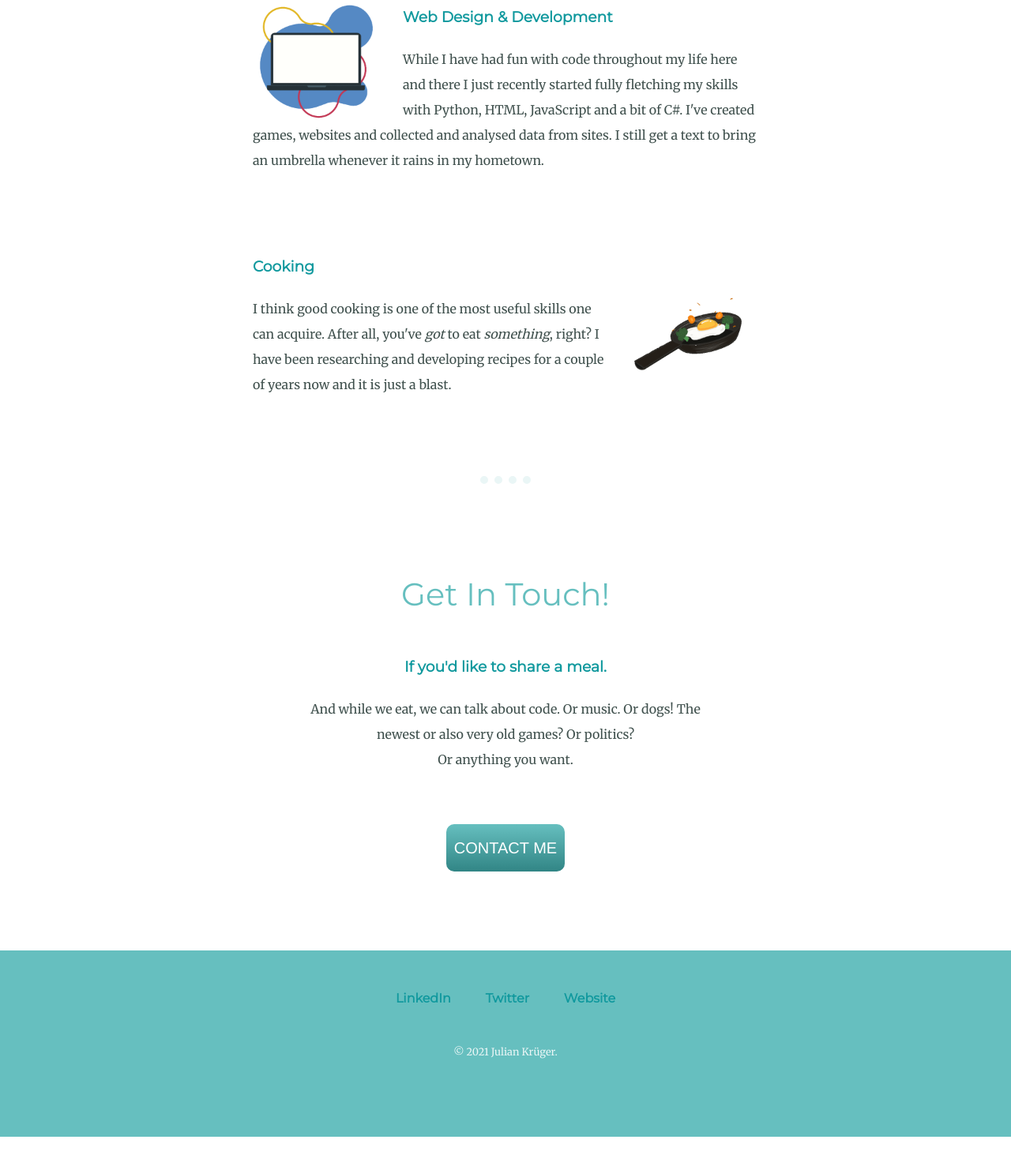
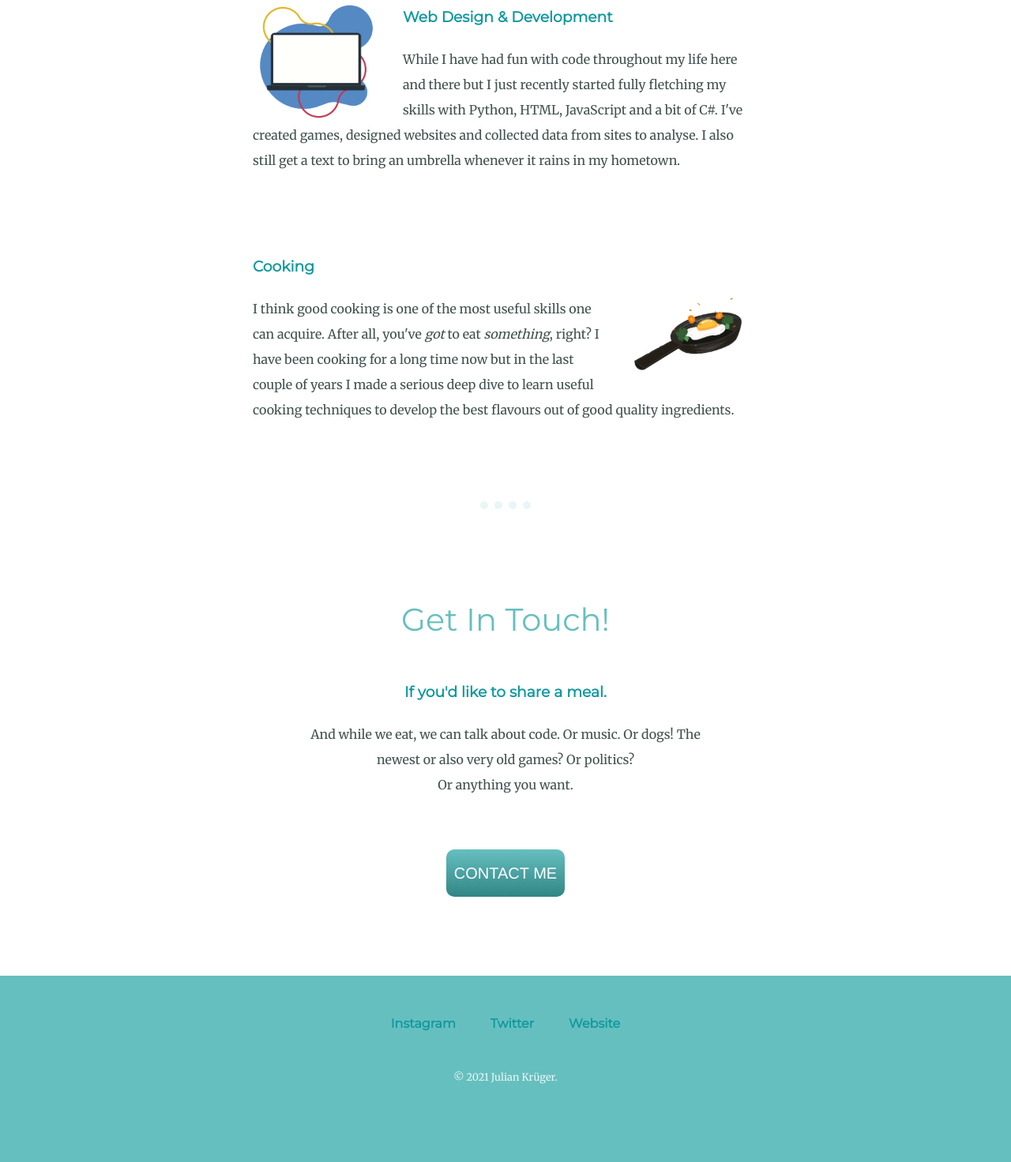
Before and after one commit to MairzyDoats/cv, a plain HTML site: page index.html in a window 1280 px wide. Shown: the part 1570-3042 px from the top of the page at 79% size. Before the commit the page ends 3010 px from the top, so only its background shows below. Drawn offline with Linux system fonts and the light colour scheme.

Commit message:
Update index.html

```diff
--- a/index.html
+++ b/index.html
@@ -31,12 +31,12 @@
       <div class="skill-row">
         <img class="coding-img" src="images/coding.gif" alt="coding-gif">
         <h3>Web Design & Development</h3>
-        <p>While I have had fun with code throughout my life here and there I just recently started fully fletching my skills with Python, HTML, JavaScript and a bit of C#. I've created games, websites and collected and analysed data from sites. I still get a text to bring an umbrella whenever it rains in my hometown.</p>
+        <p>While I have had fun with code throughout my life here and there but I just recently started fully fletching my skills with Python, HTML, JavaScript and a bit of C#. I've created games, designed websites and collected data from sites to analyse. I also still get a text to bring an umbrella whenever it rains in my hometown.</p>
       </div>
       <div class="skill-row">
         <img class="cooking-img" src="images/cooking.gif" alt="cooking-gif">
         <h3>Cooking</h3>
-        <p>I think good cooking is one of the most useful skills one can acquire. After all, you've <em>got</em> to eat <em>something</em>, right? I have been researching and developing recipes for a couple of years now and it is just a blast.</p>
+        <p>I think good cooking is one of the most useful skills one can acquire. After all, you've <em>got</em> to eat <em>something</em>, right? I have been cooking for a long time now but in the last couple of years I made a serious deep dive to learn useful cooking techniques to develop the best flavours out of good quality ingredients.</p>
       </div>
     </div>
     <hr>
@@ -49,9 +49,9 @@
   </div>
 
   <div class="bottom-container">
-    <a class="footer-link" href="https://www.instagram.com/huchwertig">LinkedIn</a>
+    <a class="footer-link" href="https://www.instagram.com/huchwertig">Instagram</a>
     <a class="footer-link" href="https://twitter.com/huchwertig">Twitter</a>
-    <a class="footer-link" href="https://www.appbrewery.co/">Website</a>
+    <a class="footer-link" href="https://mairzydoats.github.io/cv/">Website</a>
     <p class="copyright">© 2021 Julian Krüger.</p>
   </div>
 
```
